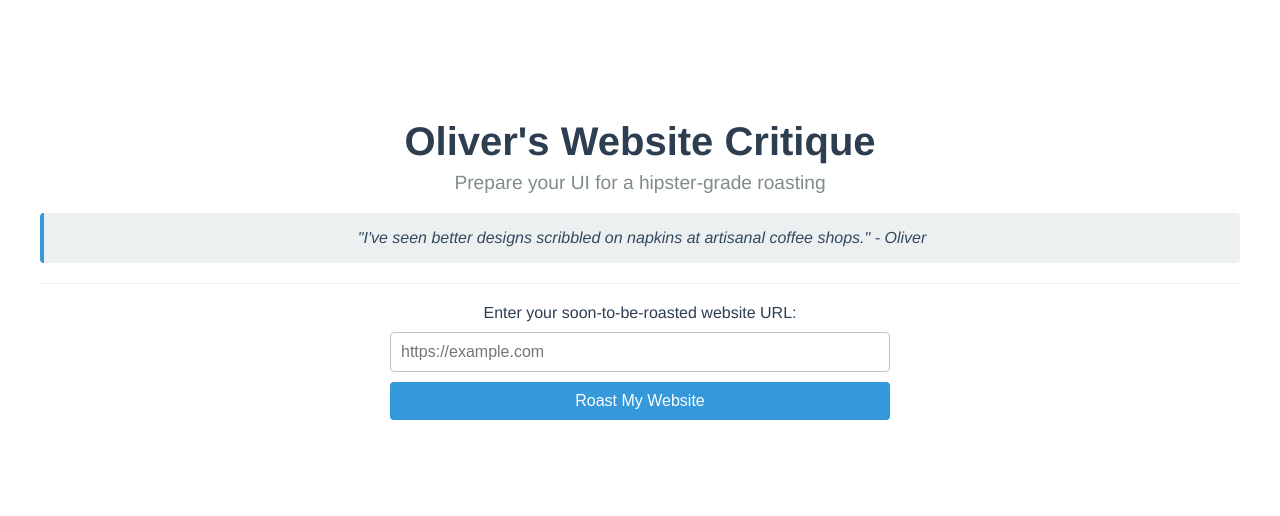
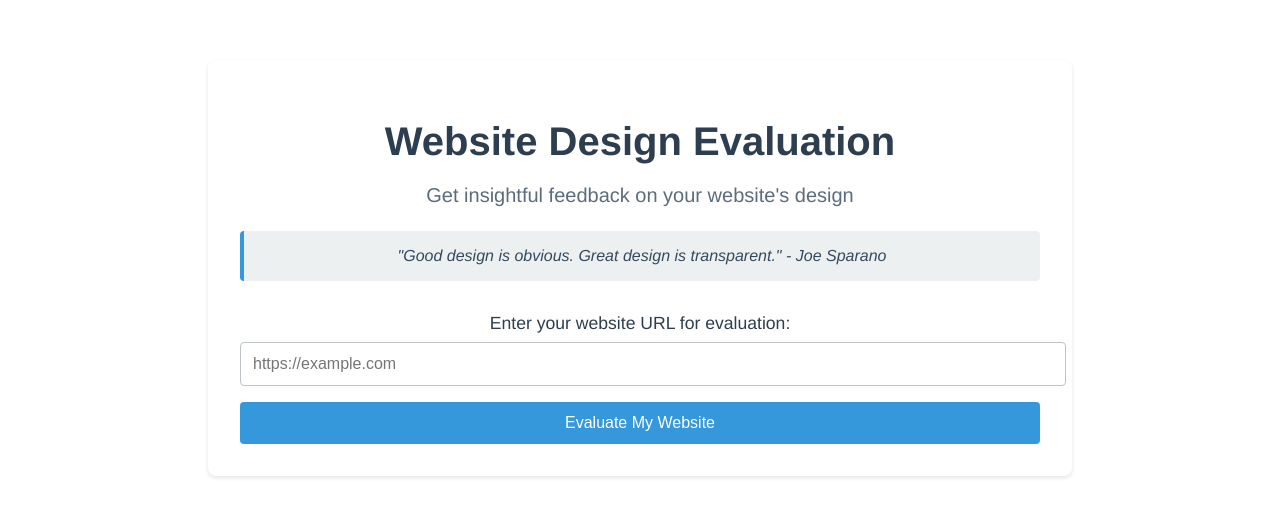
Before and after one commit to AraPlatforms/OliverUI, a Vue app in the folder frontend/: page / in a window 1280 px wide. Shown: the top 516 px of the page. Built offline with nearby package versions, Linux system fonts and the light colour scheme.

Commit message:
remove snarky tone, improve design

```diff
--- a/frontend/src/components/SimpleUI.vue
+++ b/frontend/src/components/SimpleUI.vue
@@ -1,14 +1,14 @@
 <template>
   <div class="container">
-    <h1>Oliver's Website Critique</h1>
-    <p class="subtitle">Prepare your UI for a hipster-grade roasting</p>
-    <p class="quote">"I've seen better designs scribbled on napkins at artisanal coffee shops." - Oliver</p>
+    <h1 class="title">Website Design Evaluation</h1>
+    <p class="subtitle">Get insightful feedback on your website's design</p>
 
-    <hr>
+    <blockquote class="quote">
+      "Good design is obvious. Great design is transparent." - Joe Sparano
+    </blockquote>
 
-    <div v-if="!critique">
     <form @submit.prevent="submitWebsite">
-        <label for="websiteUrl">Enter your soon-to-be-roasted website URL:</label>
+      <label for="websiteUrl">Enter your website URL for evaluation:</label>
       <div class="input-group">
         <input
           id="websiteUrl"
@@ -18,17 +18,16 @@
           placeholder="https://example.com"
         >
         <button type="submit" :disabled="isLoading">
-            {{ isLoading ? 'Brewing critique...' : 'Roast My Website' }}
+          {{ isLoading ? 'Analyzing...' : 'Evaluate My Website' }}
         </button>
       </div>
     </form>
-    </div>
 
     <LoadingAnimation v-if="isLoading" />
 
     <div v-else-if="critique" class="critique-container">
       <div class="critique-header">
-        <h2>Oliver's Verdict</h2>
+        <h2>Design Evaluation Results</h2>
         <button @click="resetForm" class="reset-button">Evaluate Another Site</button>
       </div>
       <div v-html="formattedCritique" class="markdown-content"></div>
@@ -37,7 +36,7 @@
 </template>
 
 <script>
-import { ref, computed } from 'vue'
+import { ref, computed, onMounted } from 'vue'
 import axios from 'axios'
 import { marked } from 'marked'
 import LoadingAnimation from './LoadingAnimation.vue'
@@ -64,8 +63,8 @@ export default {
         })
         critique.value = response.data.markdown_report
       } catch (error) {
-        console.error("Error during critique:", error)
-        critique.value = "Oops! It seems Oliver had one too many artisanal coffees. Please try again later."
+        console.error("Error during evaluation:", error)
+        critique.value = "We apologize, but an error occurred during the evaluation process. Please try again later."
       } finally {
         isLoading.value = false
       }
@@ -75,6 +74,10 @@ export default {
       websiteUrl.value = ''
       critique.value = null
     }
+
+    onMounted(() => {
+      document.title = "Website Design Evaluation Tool"
+    })
 
     return {
       websiteUrl,
@@ -89,33 +92,26 @@ export default {
 </script>
 
 <style scoped>
-body {
-  font-family: 'Helvetica Neue', Arial, sans-serif;
-  line-height: 1.6;
-  color: #333;
+.container {
   max-width: 800px;
   margin: 0 auto;
-  padding: 20px;
-  background-color: #f5f5f5;
+  padding: 2rem;
+  background-color: white;
+  border-radius: 8px;
+  box-shadow: 0 2px 4px rgba(0, 0, 0, 0.1);
 }
 
-.container {
-  text-align: center;
-  background-color: white;
-  border-radius: 8px;
-  padding: 2rem;
-}
-
-h1 {
+.title {
+  font-size: 2.5rem;
+  font-weight: bold;
   color: #2c3e50;
-  font-size: 2.5em;
-  margin-bottom: 0.2em;
+  margin-bottom: 0.5rem;
 }
 
 .subtitle {
-  color: #7f8c8d;
-  font-size: 1.2em;
-  margin-top: 0;
+  font-size: 1.25rem;
+  color: #5a6c7d;
+  margin-bottom: 1.5rem;
 }
 
 .quote {
@@ -124,50 +120,47 @@ h1 {
   background-color: #ecf0f1;
   padding: 1rem;
   border-radius: 4px;
-  margin: 1rem 0;
+  margin: 1.5rem 0;
   border-left: 4px solid #3498db;
 }
 
-hr {
-  border: none;
-  border-top: 1px solid #eee;
-  margin: 20px 0;
+form {
+  margin-top: 2rem;
 }
 
-form {
-  display: flex;
-  flex-direction: column;
-  align-items: center;
+label {
+  display: block;
+  font-size: 1.1rem;
+  color: #2c3e50;
+  margin-bottom: 0.5rem;
 }
 
 .input-group {
   display: flex;
   flex-direction: column;
-  width: 100%;
-  max-width: 500px;
-  margin-top: 10px;
+  gap: 1rem;
 }
 
 input {
-  padding: 10px;
-  font-size: 16px;
+  padding: 0.75rem;
+  font-size: 1rem;
   border: 1px solid #bdc3c7;
   border-radius: 4px;
-  margin-bottom: 10px;
+  width: 100%;
 }
 
 button {
-  padding: 10px 20px;
+  padding: 0.75rem 1rem;
   background-color: #3498db;
   color: white;
   border: none;
+  border-radius: 4px;
+  font-size: 1rem;
   cursor: pointer;
-  font-size: 16px;
-  border-radius: 4px;
   transition: background-color 0.3s;
 }
 
-button:hover {
+button:hover:not(:disabled) {
   background-color: #2980b9;
 }
 
@@ -177,7 +170,7 @@ button:disabled {
 }
 
 .critique-container {
-  text-align: left;
+  margin-top: 2rem;
 }
 
 .critique-header {
@@ -188,99 +181,20 @@ button:disabled {
 }
 
 .reset-button {
-  font-size: 0.9em;
-  padding: 8px 16px;
-  background-color: #e74c3c;
-  color: white;
-  border-radius: 4px;
-  cursor: pointer;
-  transition: background-color 0.3s;
+  font-size: 0.9rem;
+  padding: 0.5rem 1rem;
+  background-color: #95a5a6;
 }
 
 .reset-button:hover {
-  background-color: #c0392b;
+  background-color: #7f8c8d;
 }
 
 .markdown-content {
   background-color: #f9f9f9;
   border-radius: 8px;
-  padding: 2rem;
+  padding: 1.5rem;
   box-shadow: inset 0 2px 4px rgba(0, 0, 0, 0.05);
-}
-
-.markdown-content h1 {
-  font-size: 2em;
-  color: #2c3e50;
-  border-bottom: 2px solid #3498db;
-  padding-bottom: 0.5rem;
-  margin-bottom: 1rem;
-}
-
-.markdown-content h2 {
-  font-size: 1.5em;
-  color: #34495e;
-  margin-top: 1.5rem;
-}
-
-.markdown-content p {
-  margin-bottom: 1rem;
-  color: #7f8c8d;
-}
-
-.markdown-content ul {
-  list-style-type: none;
-  padding-left: 0;
-}
-
-.markdown-content li {
-  margin-bottom: 0.5rem;
-  padding-left: 1.5rem;
-  position: relative;
-  color: #34495e;
-}
-
-.markdown-content li::before {
-  content: '•';
-  color: #3498db;
-  font-weight: bold;
-  position: absolute;
-  left: 0;
-}
-
-.markdown-content strong {
-  color: #e74c3c;
-  font-weight: 600;
-}
-
-.markdown-content em {
-  color: #27ae60;
-  font-style: italic;
-}
-
-.markdown-content blockquote {
-  border-left: 4px solid #8e44ad;
-  padding-left: 1rem;
-  margin: 1rem 0;
-  color: #8e44ad;
-  font-style: italic;
-}
-
-.markdown-content code {
-  background-color: #f1c40f;
-  color: #2c3e50;
-  padding: 0.2rem 0.4rem;
-  border-radius: 4px;
-  font-family: 'Courier New', Courier, monospace;
-}
-
-.markdown-content a {
-  color: #3498db;
-  text-decoration: none;
-  border-bottom: 1px dashed #3498db;
-  transition: color 0.3s;
-}
-
-.markdown-content a:hover {
-  color: #2980b9;
+  text-align: left;
 }
 </style>
```
Also changed, not shown: 1 other file (tests, documents, lock files or other folders). Lines whose indentation alone changed are shown as unchanged.
